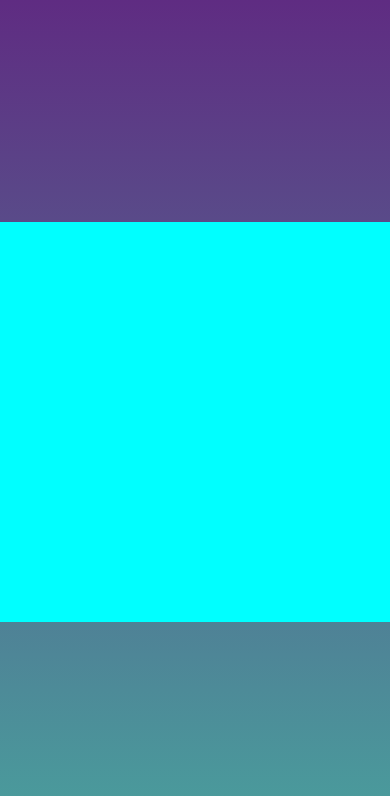
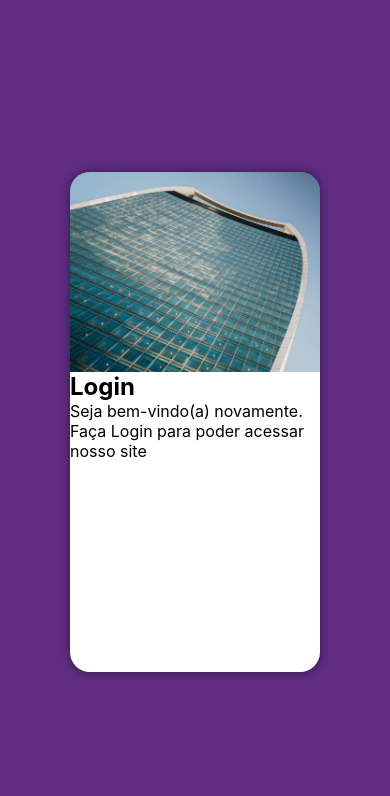
Before and after one commit to AlvsMatheus/projeto-login, a plain HTML site: page index.html in a window 390 px wide. Drawn offline with Linux system fonts and the light colour scheme.

Commit message:
mobile first completo

```diff
--- a/estilos/style.css
+++ b/estilos/style.css
@@ -8,20 +8,46 @@ lilás: #5f2c82
 *{
     margin: 0px;
     padding: 0px;
+    font-family:-apple-system, system-ui, BlinkMacSystemFont, 'Segoe UI', Roboto, Oxygen, Ubuntu, Cantarell, 'Open Sans', 'Helvetica Neue', sans-serif;
+    box-sizing: border-box;
+}
+
+body,html{
+    background-color: #5f2c82;
+    height: 100vh;
+    width: 100vw;
+}
+
+main{
+    height: 100vh;
+    width: 100vw;
+    position: relative;
 }
 
 section#login{
-    display: flex;
+    height: 500px;
+    width: 250px;
+    background-color: white;
+    border-radius: 20px;
+    position: absolute;
+    top: 50%;
+    left: 50%;
+    transform: translate(-50%,-50%);
+    overflow: hidden;
+    box-shadow: 0px 0px 10px rgba(0, 0, 0, 0.473);
+
+    /*display: flex;
     justify-content: center;
-    align-items: center;
-    background-image:linear-gradient(to top, #49a09d, #5f2c82 );
-    width: 100vw;
-    height: 100vh;
+    align-items: center;*/
+    /*background-image:linear-gradient(to top, #49a09d, #5f2c82 );*/
+    /*width: 100vw;
+    height: 100vh;*/
 
 }
 
-div#imagem{
-    background-color: aqua;
-    width: 400px;
-    height: 400px;
+section#login > div#imagem{
+    background:#5f2c82 url(../imagens/metal.jpg) no-repeat;
+    background-size: cover;
+    height: 200px;
+    background-position: center bottom;
 }
--- a/index.html
+++ b/index.html
@@ -13,7 +13,10 @@
 
 
             </div>
-            <div id="formulário">
+            <div id="formulario">
+                <h1>Login</h1>
+                <p>Seja bem-vindo(a) novamente. Faça Login para poder acessar nosso site</p>
+                <form action="login.php" method="post"></form>
 
             </div>
 
```
